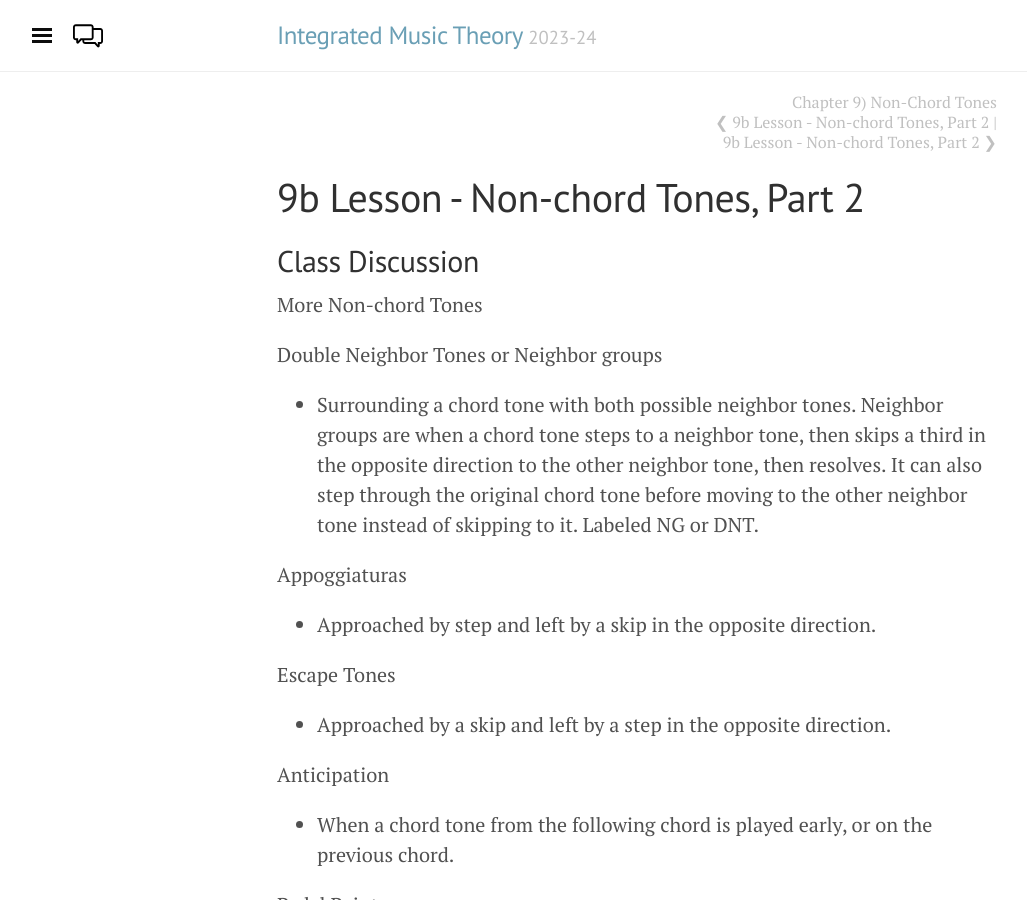
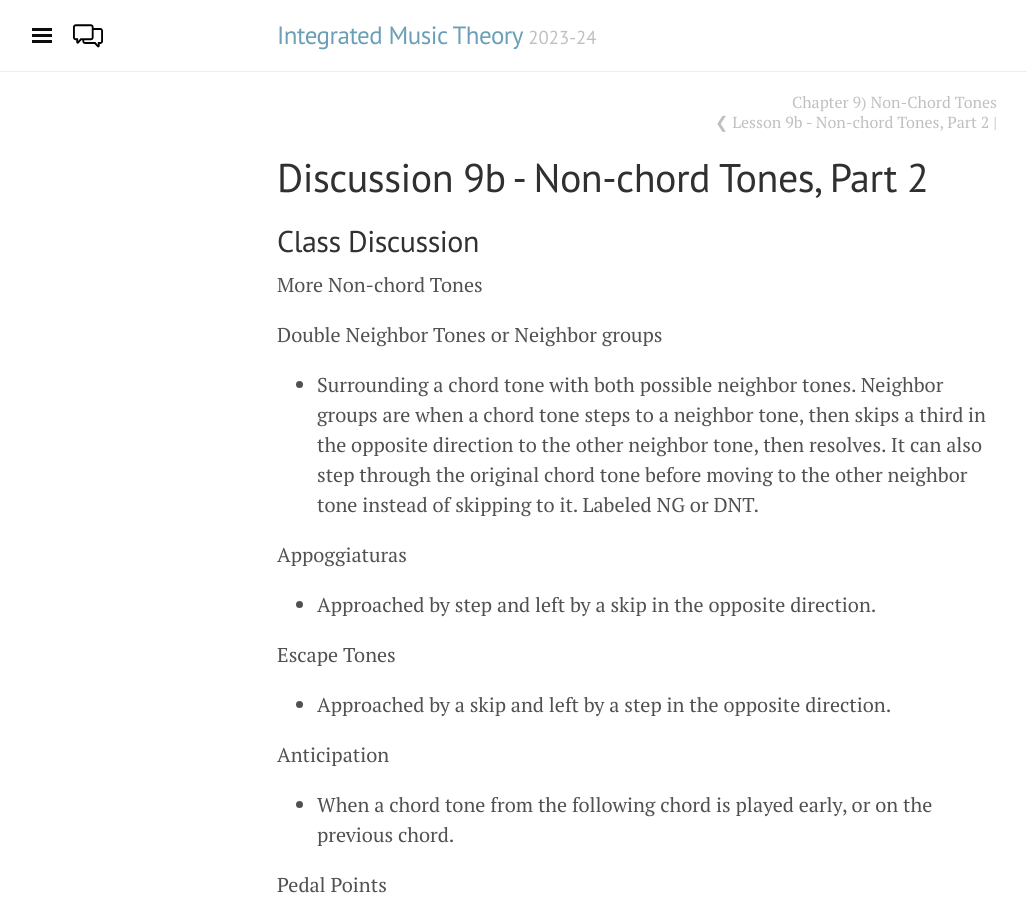
Before and after one commit to intmus/inttheory, a Jekyll site: the page built from _09-non-chord-tones/b2-nonchordtonespt2.md, in a window 1280 px wide and 900 px high. Shown: the whole window, without its empty margins (3-1030 px from the left). Built offline with Jekyll 4.4.1, drawn with Linux system fonts in a browser that asks for light colours.

Commit message:
title corrections - unit 9

```diff
--- a/_09-non-chord-tones/a2-nonchordtonespt1.md
+++ b/_09-non-chord-tones/a2-nonchordtonespt1.md
@@ -1,6 +1,6 @@
 ---
 layout: chapter
-title: 9a Lesson - Non-chord Tones, Part 1
+title: Discussion 9a - Non-chord Tones, Part 1
 abc: true
 ---
 
--- a/_09-non-chord-tones/b2-nonchordtonespt2.md
+++ b/_09-non-chord-tones/b2-nonchordtonespt2.md
@@ -1,6 +1,6 @@
 ---
 layout: chapter
-title: 9b Lesson - Non-chord Tones, Part 2
+title: Discussion 9b - Non-chord Tones, Part 2
 ---
 
 ## Class Discussion
```
Also changed, not shown: _09-non-chord-tones/a1-nonchordtonespt1.md (+1 -1 lines), _09-non-chord-tones/b1-nonchordtonespt2.md (+1 -1 lines).
